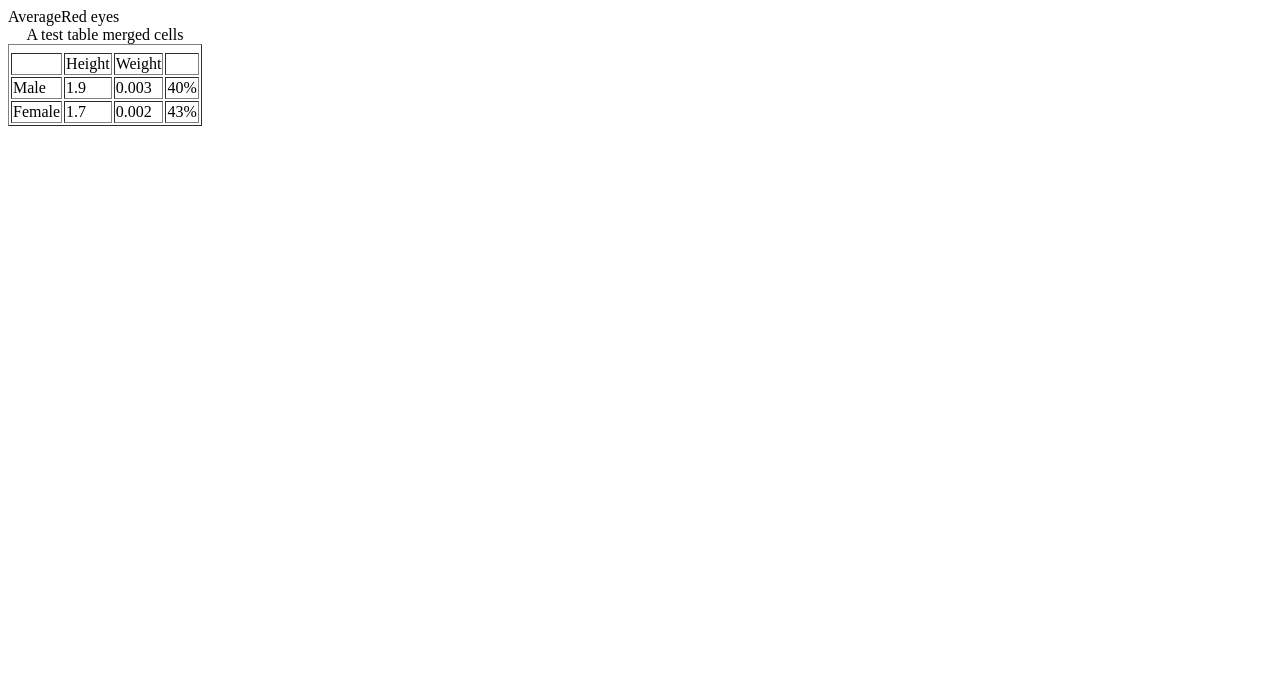
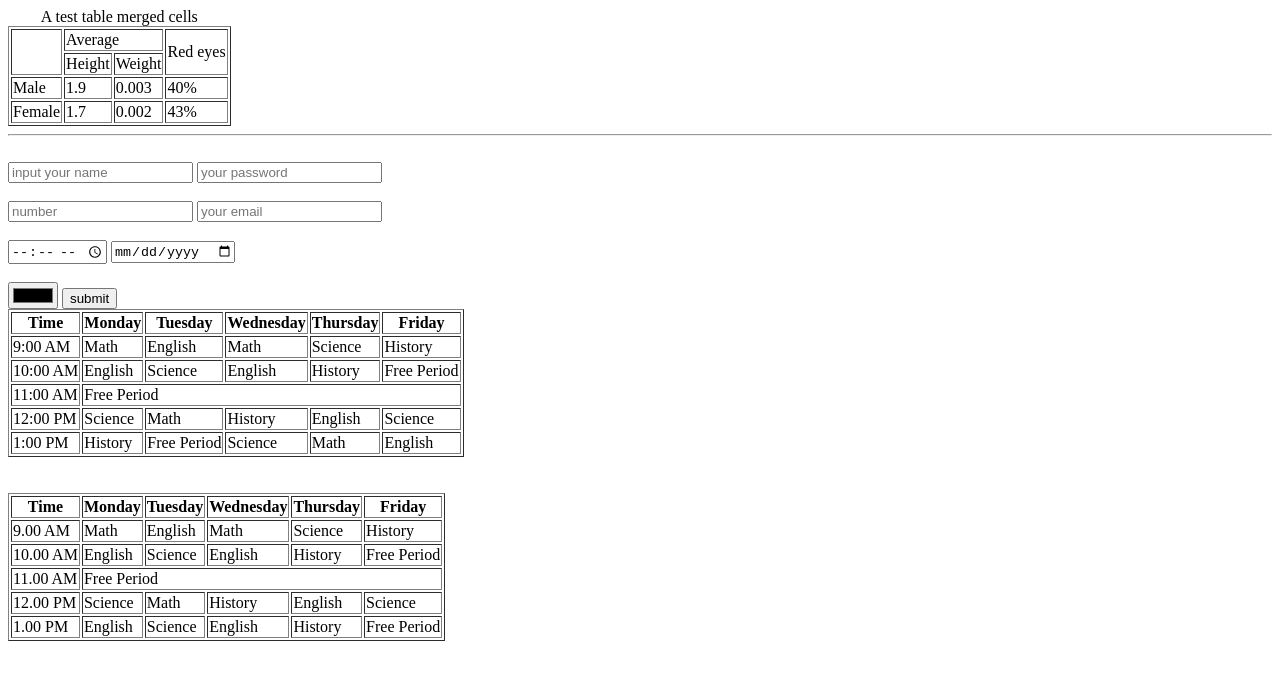
Before and after one commit to kashem-khondaker/Apna-College-modules-and-practices, a plain HTML site: page practice Qs 7/index.html in a window 1280 px wide. Drawn offline with Linux system fonts and the light colour scheme.

Commit message:
School class period shedule table create

```diff
--- a/practice Qs 7/index.html
+++ b/practice Qs 7/index.html
@@ -1,22 +1,25 @@
 <!DOCTYPE html>
 <html lang="en">
   <head>
-    <meta charset="UTF-8">
-    <meta name="viewport" content="width=device-width, initial-scale=1.0">
+    <meta charset="UTF-8" />
+    <meta name="viewport" content="width=device-width, initial-scale=1.0" />
     <title>table create</title>
   </head>
   <body>
     <table border="black">
-        <caption>A test table merged cells</caption>
-        <thead >
-            <tr rowspan="2"></tr>
-            <tr colspan="2">Average</tr>
-            <tr rowspan="2">Red eyes</tr>
-
-            <td></td>
+      <caption>
+        A test table merged cells
+      </caption>
+      <thead>
+        <tr>
+          <td rowspan="2"></td>
+          <td colspan="2">Average</td>
+          <td rowspan="2">Red eyes</td>
+        </tr>
+        <tr>
           <td>Height</td>
           <td>Weight</td>
-            <td></td>
+        </tr>
       </thead>
       <tbody>
         <tr>
@@ -33,5 +36,122 @@
         </tr>
       </tbody>
     </table>
+    <hr>
+    <br>
+    <form action="#">
+        <input type="text " placeholder="input your name">
+        <input type="password" placeholder="your password"> <br><br>
+        <input type="number" placeholder="number">
+        <input type="email" placeholder="your email"> <br><br>
+        <input type="time" >
+        <input type="date"> <br><br>
+        <input type="color">
+        <button accesskey="">submit</button>
+    </form>
+
+    <table border="black">
+        <thead>
+          <tr>
+            <th>Time</th>
+            <th>Monday</th>
+            <th>Tuesday</th>
+            <th>Wednesday</th>
+            <th>Thursday</th>
+            <th>Friday</th>
+          </tr>
+        </thead>
+        <tbody>
+          <tr>
+            <td>9:00 AM</td>
+            <td>Math</td>
+            <td>English</td>
+            <td>Math</td>
+            <td>Science</td>
+            <td>History</td>
+          </tr>
+          <tr>
+            <td>10:00 AM</td>
+            <td>English</td>
+            <td>Science</td>
+            <td>English</td>
+            <td>History</td>
+            <td>Free Period</td>
+          </tr>
+          <tr>
+            <td>11:00 AM</td>
+            <td class="merged" colspan="5">Free Period</td>
+          </tr>
+          <tr>
+            <td>12:00 PM</td>
+            <td>Science</td>
+            <td>Math</td>
+            <td>History</td>
+            <td>English</td>
+            <td>Science</td>
+          </tr>
+          <tr>
+            <td>1:00 PM</td>
+            <td>History</td>
+            <td>Free Period</td>
+            <td>Science</td>
+            <td>Math</td>
+            <td>English</td>
+          </tr>
+        </tbody>
+      </table>
+      <br><br>
+      <table border="black">
+        <thead>
+            <tr>
+                <th>Time</th>
+                <th>Monday</th>
+                <th>Tuesday</th>
+                <th>Wednesday</th>
+                <th>Thursday</th>
+                <th>Friday</th>
+            </tr>
+        </thead>
+        <tbody>
+            <tr>
+                <td>9.00 AM</td>
+                <td>Math</td>
+                <td>English</td>
+                <td>Math</td>
+                <td>Science</td>
+                <td>History</td>
+            </tr>
+            <tr>
+                <td>10.00 AM</td>
+                <td>English</td>
+                <td>Science</td>
+                <td>English</td>
+                <td>History</td>
+                <td>Free Period</td>
+            </tr>
+            <tr>
+                <td>11.00 AM</td>
+                <td colspan="5">Free Period</td>
+            </tr>
+            <tr>
+                <td>12.00 PM</td>
+                <td>Science</td>
+                <td>Math</td>
+                <td>History</td>
+                <td>English</td>
+                <td>Science</td>
+            </tr>
+            <tr>
+                <td>1.00 PM</td>
+                <td>English</td>
+                <td>Science</td>
+                <td>English</td>
+                <td>History</td>
+                <td>Free Period</td>
+            </tr>
+        </tbody>
+      </table>
+
+      <br><br>
+      <table></table>
   </body>
 </html>
```
Lines whose indentation alone changed are shown as unchanged.
